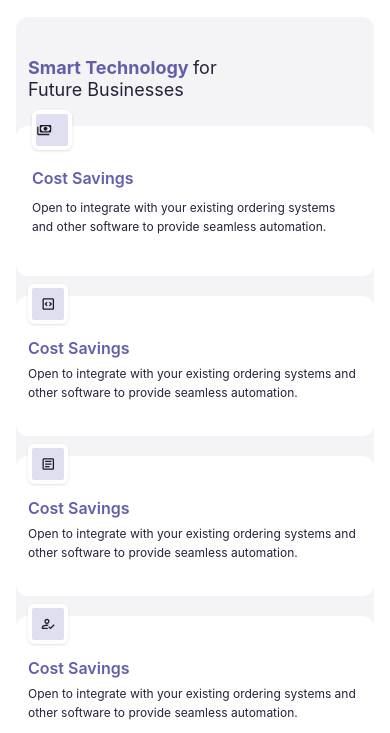
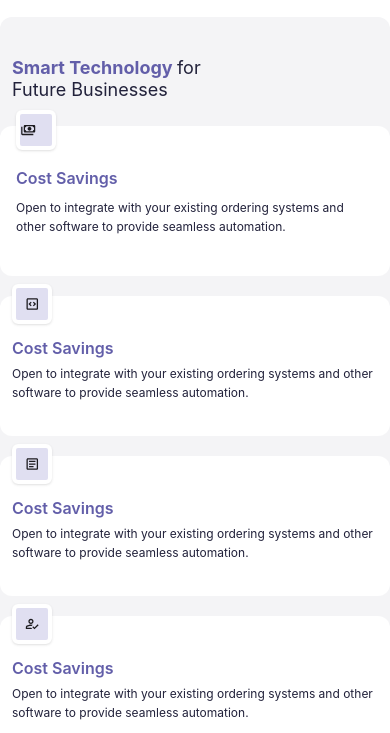
Before and after one commit to Chimera47/qwy, a plain HTML site: page og/index.html in a window 390 px wide. Shown: the part 2791-3524 px from the top of the page. Drawn offline with nearby package versions, Linux system fonts and the light colour scheme.

Commit message:
Update index.html

```diff
--- a/og/index.html
+++ b/og/index.html
@@ -384,7 +384,7 @@ body {
 
 
 
-<section class="px-4 sm:px-[13.54%]">
+<section class="px-0 sm:px-[13.54%]">
 <div class="bg-[#F4F4F6] rounded-xl mx-auto my-12 py-10
  max-w-[1400px]
 h-auto">
@@ -515,7 +515,6 @@ h-auto">
   </div>
 </div>
 </section>
-
 
 <section class="bg-white mx-auto my-12 px-4 sm:px-[13.54%]">
   <div class="max-w-[1400px] mx-auto sm:pt-10">
```
